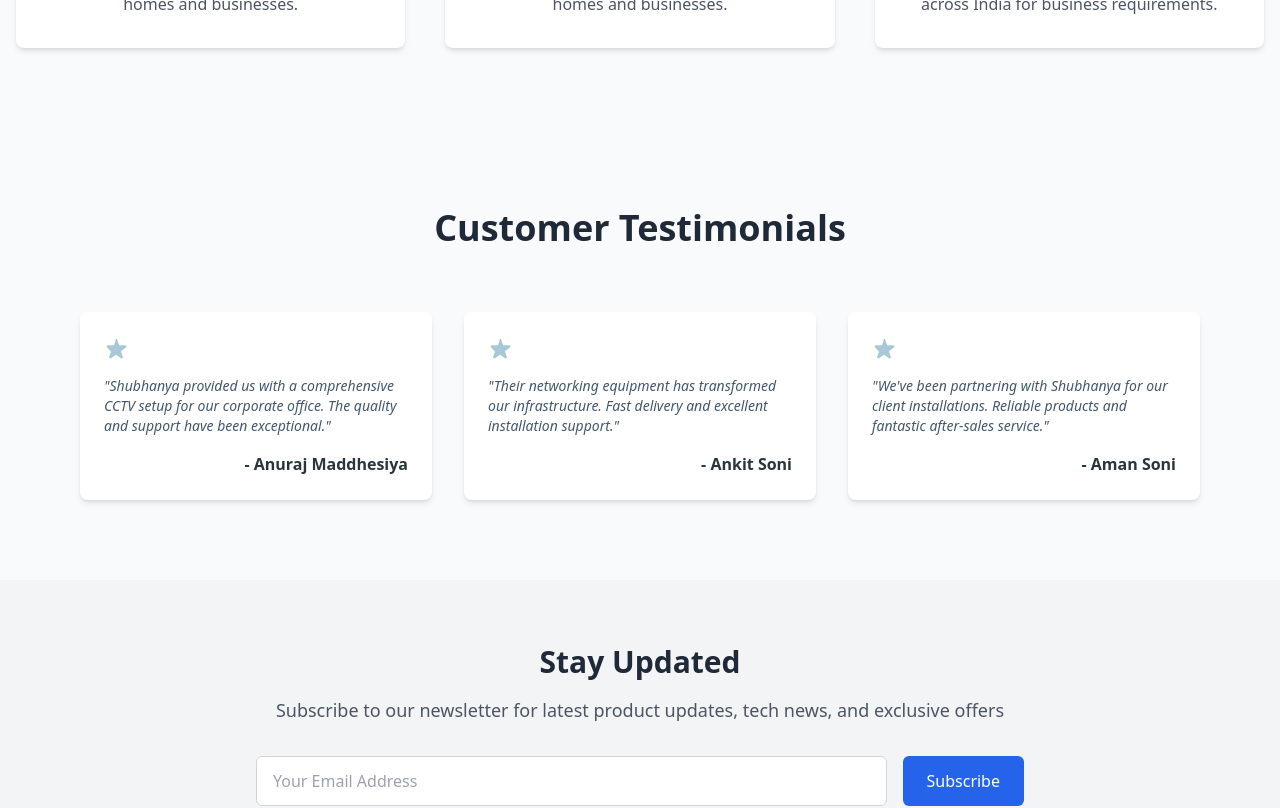
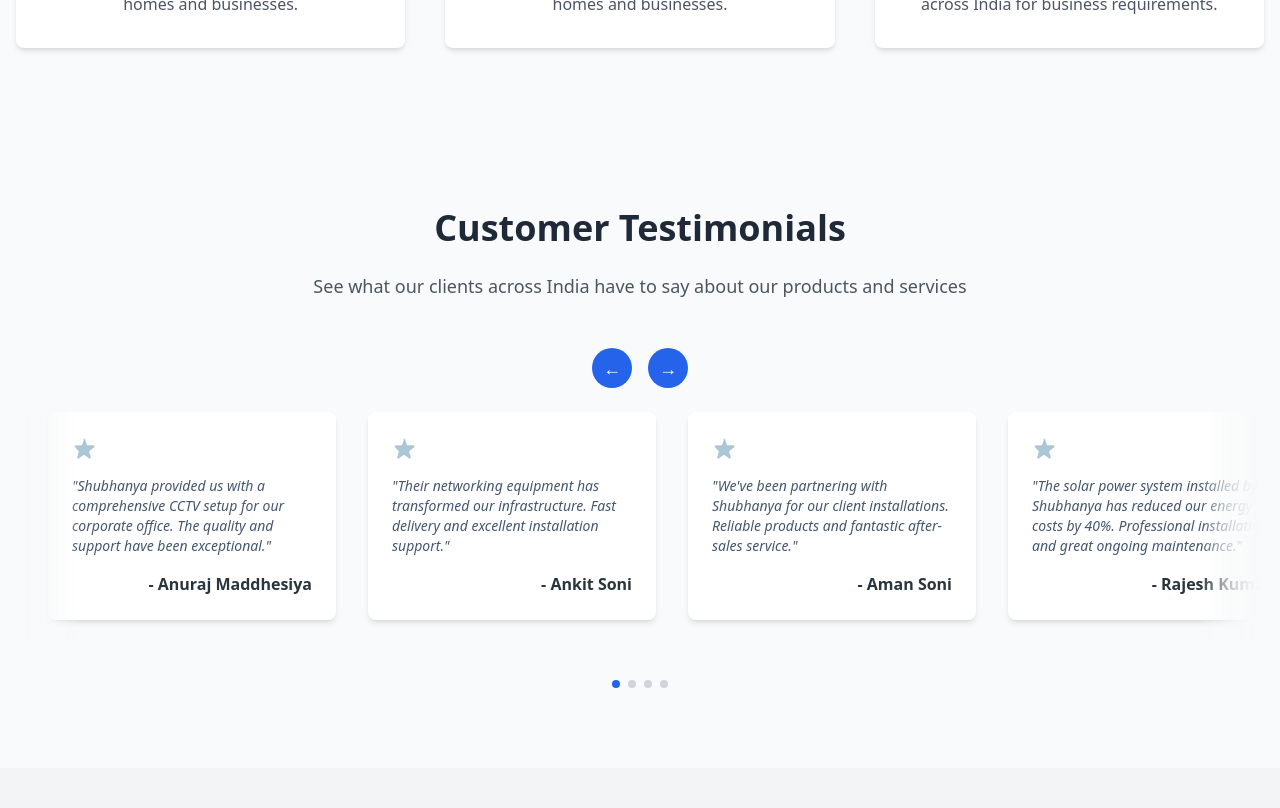
Before and after one commit to Anuraj-madd/shubhanya-frontend, a React (Create React App) app: page / in a window 1280 px wide. Shown: the part 2420-3228 px from the top of the page. Built offline with nearby package versions, Linux system fonts and the light colour scheme.

Commit message:
Update Home.jsx

```diff
--- a/src/pages/Home.jsx
+++ b/src/pages/Home.jsx
@@ -1,4 +1,4 @@
-import React, { useState } from 'react';
+import React, { useState, useEffect, useRef } from 'react';
 import Navbar from "../components/Navbar";
 import Footer from '../components/Footer';
 import ReviewCard from '../components/ReviewCard';
@@ -11,6 +11,10 @@ const Home = () => {
     type: '' // 'success' or 'error'
   });
   const [isSubmitting, setIsSubmitting] = useState(false);
+
+  // State for testimonial carousel
+  const [isPaused, setIsPaused] = useState(false);
+  const testimonialRef = useRef(null);
 
   // Handle newsletter form submission
   const handleSubscribe = async (e) => {
@@ -61,6 +65,68 @@ const Home = () => {
       setIsSubmitting(false);
     }
   };
+
+  // Auto-scroll testimonials
+  useEffect(() => {
+    const scrollContainer = testimonialRef.current;
+    if (!scrollContainer) return;
+
+    let scrollInterval;
+    let scrollAmount = 1; // Pixels to scroll per interval
+    const totalWidth = scrollContainer.scrollWidth;
+    const visibleWidth = scrollContainer.clientWidth;
+
+    const startScrolling = () => {
+      scrollInterval = setInterval(() => {
+        if (isPaused) return;
+
+        // Reset scroll position when we reach the end
+        if (scrollContainer.scrollLeft + visibleWidth >= totalWidth) {
+          scrollContainer.scrollLeft = 0;
+        } else {
+          scrollContainer.scrollLeft += scrollAmount;
+        }
+      }, 30); // Adjust interval for smoother/slower scrolling
+    };
+
+    // Start scrolling after a brief delay
+    const timeoutId = setTimeout(startScrolling, 2000);
+
+    // Handle mouse interactions
+    const handleMouseEnter = () => setIsPaused(true);
+    const handleMouseLeave = () => setIsPaused(false);
+    const handleTouchStart = () => setIsPaused(true);
+    const handleTouchEnd = () => {
+      // Add a small delay before resuming to avoid immediate scrolling after touch
+      setTimeout(() => setIsPaused(false), 3000);
+    };
+
+    scrollContainer.addEventListener('mouseenter', handleMouseEnter);
+    scrollContainer.addEventListener('mouseleave', handleMouseLeave);
+    scrollContainer.addEventListener('touchstart', handleTouchStart);
+    scrollContainer.addEventListener('touchend', handleTouchEnd);
+
+    // Wheel event to pause scrolling when user manually scrolls
+    scrollContainer.addEventListener('wheel', () => {
+      setIsPaused(true);
+      // Resume after user is done scrolling
+      clearTimeout(scrollContainer.wheelTimeout);
+      scrollContainer.wheelTimeout = setTimeout(() => setIsPaused(false), 3000);
+    });
+
+    return () => {
+      clearTimeout(timeoutId);
+      clearInterval(scrollInterval);
+      if (scrollContainer) {
+        scrollContainer.removeEventListener('mouseenter', handleMouseEnter);
+        scrollContainer.removeEventListener('mouseleave', handleMouseLeave);
+        scrollContainer.removeEventListener('touchstart', handleTouchStart);
+        scrollContainer.removeEventListener('touchend', handleTouchEnd);
+        scrollContainer.removeEventListener('wheel', () => {});
+        clearTimeout(scrollContainer.wheelTimeout);
+      }
+    };
+  }, [isPaused]);
 
   const benefitCards = [
     {
@@ -159,6 +225,58 @@ const Home = () => {
       icon: "plug-wire",
       description: "Premium wiring solutions using trusted brands like Havells, Anchor, and D-Link",
       link: "/services#electrical"
+    }
+  ];
+
+  // Expanded testimonials
+  const testimonials = [
+    {
+      name: "Anuraj Maddhesiya",
+      company: "ABC Security Solutions",
+      review: "Shubhanya provided us with a comprehensive CCTV setup for our corporate office. The quality and support have been exceptional.",
+      rating: 5
+    },
+    {
+      name: "Ankit Soni",
+      company: "CloudTech Systems",
+      review: "Their networking equipment has transformed our infrastructure. Fast delivery and excellent installation support.",
+      rating: 5
+    },
+    {
+      name: "Aman Soni",
+      company: "HomeSecure",
+      review: "We've been partnering with Shubhanya for our client installations. Reliable products and fantastic after-sales service.",
+      rating: 4
+    },
+    {
+      name: "Rajesh Kumar",
+      company: "Green Energy Solutions",
+      review: "The solar power system installed by Shubhanya has reduced our energy costs by 40%. Professional installation and great ongoing maintenance.",
+      rating: 5
+    },
+    {
+      name: "Priya Sharma",
+      company: "TechHub Coworking",
+      review: "We rely on consistent internet connectivity for our business, and Shubhanya's static IP service has been rock-solid for over a year now.",
+      rating: 5
+    },
+    {
+      name: "Vikram Singh",
+      company: "Rural Connect Initiative",
+      review: "The network tower installation in our village has transformed connectivity for hundreds of families. Excellent work by the Shubhanya team.",
+      rating: 5
+    },
+    {
+      name: "Deepak Verma",
+      company: "Verma Electronics",
+      review: "As a retailer, I've been sourcing networking equipment from Shubhanya for years. Their product quality and business ethics are unmatched.",
+      rating: 4
+    },
+    {
+      name: "Meena Patel",
+      company: "Secure Homes Association",
+      review: "Our residential complex's security was completely upgraded with Shubhanya's IP surveillance system. The clarity and remote monitoring features are outstanding.",
+      rating: 5
     }
   ];
 
@@ -337,28 +455,116 @@ const Home = () => {
         </div>
       </section> */}
 
-      {/* Customer Reviews */}
-      <section className="py-20 px-4 max-w-6xl mx-auto">
-        <h2 className="text-3xl md:text-4xl font-bold text-center mb-16">Customer Testimonials</h2>
-        <div className="grid grid-cols-1 md:grid-cols-3 gap-8">
-          <ReviewCard
-            name="Anuraj Maddhesiya"
-            company="ABC Security Solutions"
-            review="Shubhanya provided us with a comprehensive CCTV setup for our corporate office. The quality and support have been exceptional."
-            rating={5}
-          />
-          <ReviewCard
-            name="Ankit Soni"
-            company="CloudTech Systems"
-            review="Their networking equipment has transformed our infrastructure. Fast delivery and excellent installation support."
-            rating={5}
-          />
-          <ReviewCard
-            name="Aman Soni"
-            company="HomeSecure"
-            review="We've been partnering with Shubhanya for our client installations. Reliable products and fantastic after-sales service."
-            rating={4}
-          />
+      {/* Customer Reviews - Scrollable */}
+      <section className="py-20 px-4 max-w-7xl mx-auto">
+        <h2 className="text-3xl md:text-4xl font-bold text-center mb-6">Customer Testimonials</h2>
+        <p className="text-lg text-gray-600 text-center max-w-3xl mx-auto mb-12">
+          See what our clients across India have to say about our products and services
+        </p>
+
+        {/* Carousel controls */}
+        <div className="flex justify-center mb-6">
+          <button
+            onClick={() => {
+              if (testimonialRef.current) {
+                testimonialRef.current.scrollLeft -= 300;
+                setIsPaused(true);
+                setTimeout(() => setIsPaused(false), 3000);
+              }
+            }}
+            className="bg-blue-600 hover:bg-blue-700 text-white w-10 h-10 rounded-full flex items-center justify-center mr-4 focus:outline-none focus:ring-2 focus:ring-blue-500"
+            aria-label="Scroll left"
+          >
+            <span className="text-lg">←</span>
+          </button>
+          <button
+            onClick={() => {
+              if (testimonialRef.current) {
+                testimonialRef.current.scrollLeft += 300;
+                setIsPaused(true);
+                setTimeout(() => setIsPaused(false), 3000);
+              }
+            }}
+            className="bg-blue-600 hover:bg-blue-700 text-white w-10 h-10 rounded-full flex items-center justify-center focus:outline-none focus:ring-2 focus:ring-blue-500"
+            aria-label="Scroll right"
+          >
+            <span className="text-lg">→</span>
+          </button>
+        </div>
+
+        {/* Carousel container */}
+        <div
+          className="relative max-w-full overflow-hidden"
+          style={{ WebkitMaskImage: 'linear-gradient(to right, transparent, black 5%, black 95%, transparent)' }}
+        >
+          <div
+            ref={testimonialRef}
+            className="flex overflow-x-scroll pb-8 hide-scrollbar snap-x"
+            style={{
+              scrollBehavior: 'smooth',
+              scrollbarWidth: 'none',
+              msOverflowStyle: 'none'
+            }}
+          >
+            {/* Gap at start for smooth looping */}
+            <div className="flex-shrink-0 w-4"></div>
+
+            {testimonials.map((testimonial, index) => (
+              <div
+                key={index}
+                className="flex-shrink-0 w-80 px-4 snap-center"
+              >
+                <ReviewCard
+                  name={testimonial.name}
+                  company={testimonial.company}
+                  review={testimonial.review}
+                  rating={testimonial.rating}
+                />
+              </div>
+            ))}
+
+            {/* Repeat first few testimonials at end for seamless looping */}
+            {testimonials.slice(0, 3).map((testimonial, index) => (
+              <div
+                key={`repeat-${index}`}
+                className="flex-shrink-0 w-80 px-4 snap-center"
+              >
+                <ReviewCard
+                  name={testimonial.name}
+                  company={testimonial.company}
+                  review={testimonial.review}
+                  rating={testimonial.rating}
+                />
+              </div>
+            ))}
+
+            {/* Gap at end for smooth looping */}
+            <div className="flex-shrink-0 w-4"></div>
+          </div>
+
+          {/* Shadow overlay for fade effect */}
+          <div className="absolute top-0 bottom-8 left-0 w-16 bg-gradient-to-r from-gray-50 to-transparent pointer-events-none"></div>
+          <div className="absolute top-0 bottom-8 right-0 w-16 bg-gradient-to-l from-gray-50 to-transparent pointer-events-none"></div>
+        </div>
+
+        {/* Indicator dots */}
+        <div className="flex justify-center mt-2 space-x-2">
+          {[0, 1, 2, 3].map((index) => (
+            <button
+              key={index}
+              className={`w-2 h-2 rounded-full focus:outline-none ${
+                index === 0 ? 'bg-blue-600' : 'bg-gray-300'
+              }`}
+              onClick={() => {
+                if (testimonialRef.current) {
+                  testimonialRef.current.scrollLeft = index * 320 * 2;
+                  setIsPaused(true);
+                  setTimeout(() => setIsPaused(false), 3000);
+                }
+              }}
+              aria-label={`Go to slide ${index + 1}`}
+            ></button>
+          ))}
         </div>
       </section>
 
@@ -406,6 +612,17 @@ const Home = () => {
         </div>
       </section>
 
+      {/* Add custom CSS to hide scrollbar */}
+      <style jsx global>{`
+        .hide-scrollbar::-webkit-scrollbar {
+          display: none;
+        }
+        .hide-scrollbar {
+          -ms-overflow-style: none;
+          scrollbar-width: none;
+        }
+      `}</style>
+
       {/* Footer */}
       <Footer />
     </div>
```
